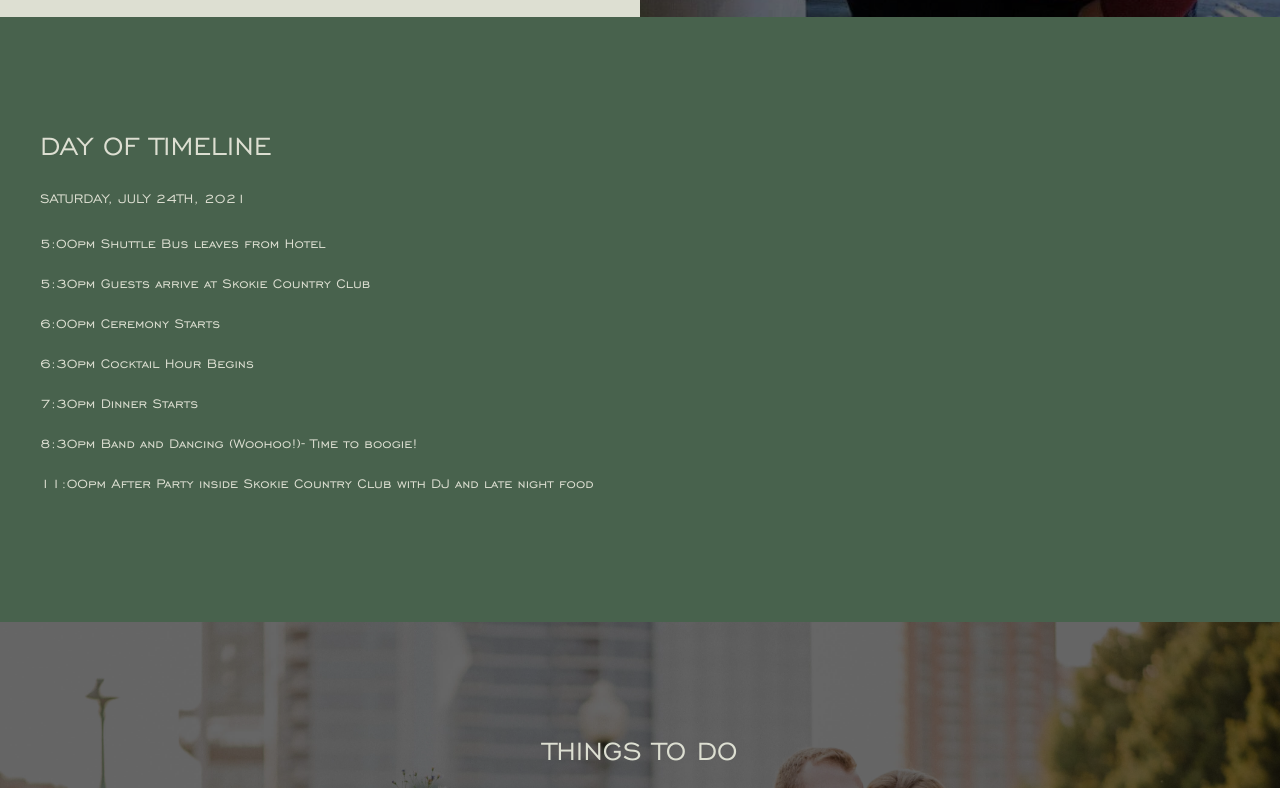
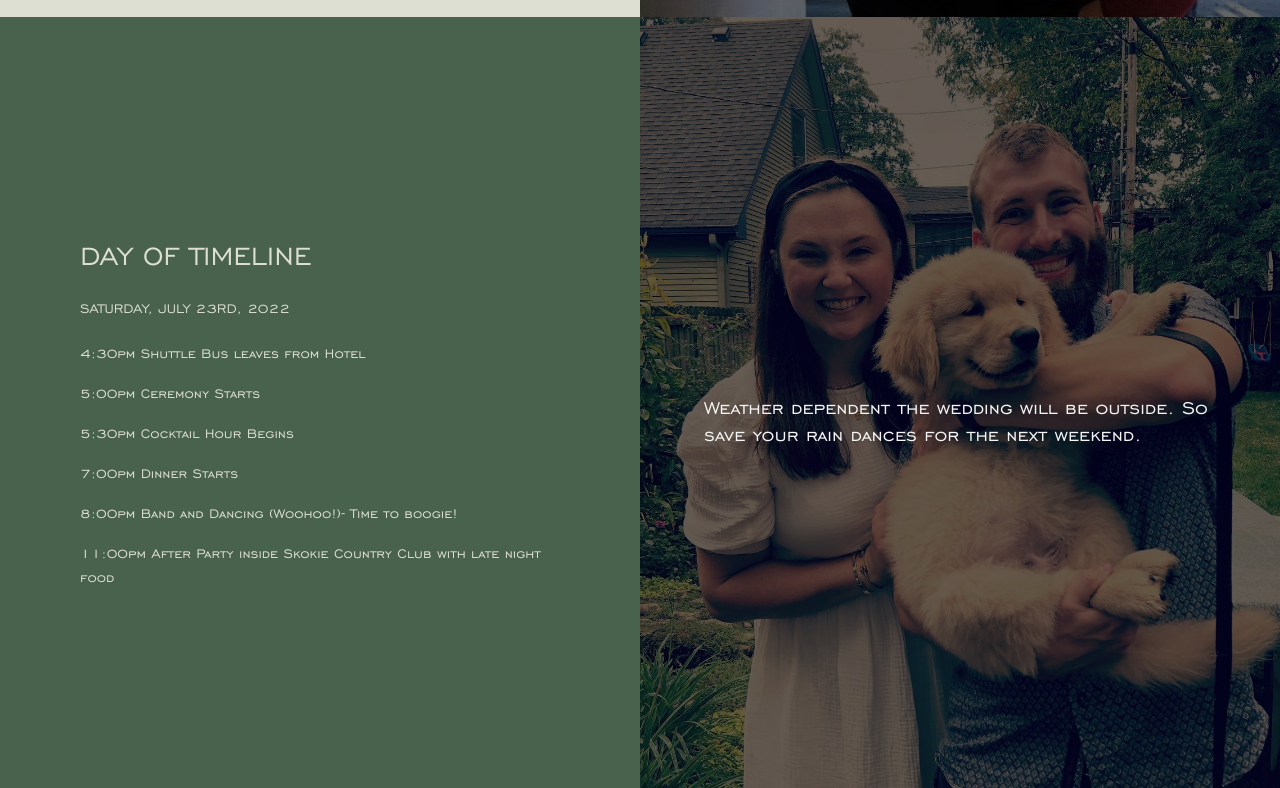
Before and after one commit to mattmeags/wedding_website, a website: page index.html in a window 1280 px wide. Shown: the part 1640-2428 px from the top of the page. Drawn offline with nearby package versions, Linux system fonts and the light colour scheme.

Commit message:
update dates and messaging

```diff
--- a/index.html
+++ b/index.html
@@ -101,28 +101,38 @@
                     </section>
                 </section>
             </article>
-            <article id="day-of" class="bg--green">
-                <div class="section--contained fade--initial section section--left" data-fade-in>
-                    <h2 class="text--light-gray mb-4 text--upper text--left">Day Of Timeline</h2>
-                    <section class="text-left text--light-gray">
-                        <h3 class="mb-4 text--upper font--base">Saturday, July 24th, 2021</h3>
-                        <p>5:00pm Shuttle Bus leaves from Hotel</p>
-                        <p>5:30pm Guests arrive at Skokie Country Club</p>
-                        <p>6:00pm Ceremony Starts</p>
-                        <p>6:30pm Cocktail Hour Begins</p>
-                        <p>7:30pm Dinner Starts</p>
-                        <p>8:30pm Band and Dancing (Woohoo!)- Time to boogie!</p>
-                        <p>11:00pm After Party inside Skokie Country Club with DJ and late night food</p>
-
+            <article id="day-of" class="">
+                <section class="grid__row">
+                    <section class="section grid__tile grid__tile-text bg--green">
+                        <div class="section--contained fade--initial section section--left" data-fade-in>
+                            <h2 class="text--light-gray mb-4 text--upper text--left">Day Of Timeline</h2>
+                            <section class="text-left text--light-gray">
+                                <h3 class="mb-4 text--upper font--base">Saturday, July 23rd, 2022</h3>
+                                <p>4:30pm Shuttle Bus leaves from Hotel</p>
+                                <p>5:00pm Ceremony Starts</p>
+                                <p>5:30pm Cocktail Hour Begins</p>
+                                <p>7:00pm Dinner Starts</p>
+                                <p>8:00pm Band and Dancing (Woohoo!)- Time to boogie!</p>
+                                <p>11:00pm After Party inside Skokie Country Club with late night food</p>
+                            </section>
+                        </div>
                     </section>
-                </div>
+                    <section class="grid__tile">
+                        <div class="set--full section--dark-overlay section--cover flex-centered">
+                            <h3 class="text--white font-size--base set--partial-full font-size--medium fade--initial" data-fade-in>
+                                Weather dependent the wedding will be outside. So save your rain dances for the next weekend.
+                            </h3>
+                        </div>
+                        <img class="grid__image--meet" src="public/images/fam.jpeg" />
+                    </section>
+                </section>
             </article>
 
             <article id="things-to-do" class="section--image-background section--secondary-image">
                 <div class="section--dark-overlay section section__info">
                     <div class="fade--initial set--full" data-fade-in>
-                        <h2 class="text--light-gray text-center text--upper">Things to do</h2>
-                        <section class="sub-hero text-center text--light-gray">
+                        <h2 class="text--light-gray text--upper">Things to do</h2>
+                        <section class="sub-hero text--light-gray">
                             <h3>In Suburbs</h3>
                             <ul>
                                 <li><a class="text--light-gray list__link" href="https://glencoeparkdistrict.com/Facilities/Glencoe-Beach">Glencoe Beach</a></li>
@@ -148,7 +158,6 @@
 
             <article id="info" class="grid">
                 <section class="grid__row">
-                    <!-- <p>wedding will be held July, 24 2021 at Skokie Country Club.</p> -->
                     <section class="section grid__tile grid__tile-text d-flex flex-column align-items-start justify-content-center bg--light-gray text--dark-green">
                         <div class="fade--initial" data-fade-in>
                             <h2>Travel</h2>
@@ -216,13 +225,6 @@
                             <h2 class="mb-4">Lodging Information</h2>
                             <p>We have 2 hotel room blocks.</p>
                             <ul>
-                                <li class="loding__list-item">
-                                    <a class="text--dark-green" href="https://www.marriott.com/event-reservations/reservation-link.mi?id=1625848334478&key=GRP&app=resvlink">
-                                        Sheraton Chicago Northbrook Hotel
-                                    </a>
-                                    <br/>
-                                    <a class="text--dark-green" href="tel:847-480-1900">(847) 480-1900</a>
-                                </li>
                                 <li class="loding__list-item">
                                     <a class="text--dark-green" class="text--dark-green"href="https://www.marriott.com/event-reservations/reservation-link.mi?id=1629909819627&key=GRP&app=resvlink">
                                         Renaissance Chicago North Shore Hotel
--- a/public/styles.css
+++ b/public/styles.css
@@ -46,6 +46,12 @@ li {
 
 a.text--light-gray:hover {
     color: var(--color-lighest-green);
+}
+
+.flex-centered {
+    display: flex;
+    justify-content: center;
+    align-items: center;
 }
 
 /**
@@ -157,6 +163,10 @@ a.text--light-gray:hover {
 
 .set--full-height {
     height: 100%;
+}
+
+.set--partial-full {
+    width: 80%;
 }
 
 
```
Also changed, not shown: public/images/fam.jpeg (added).
